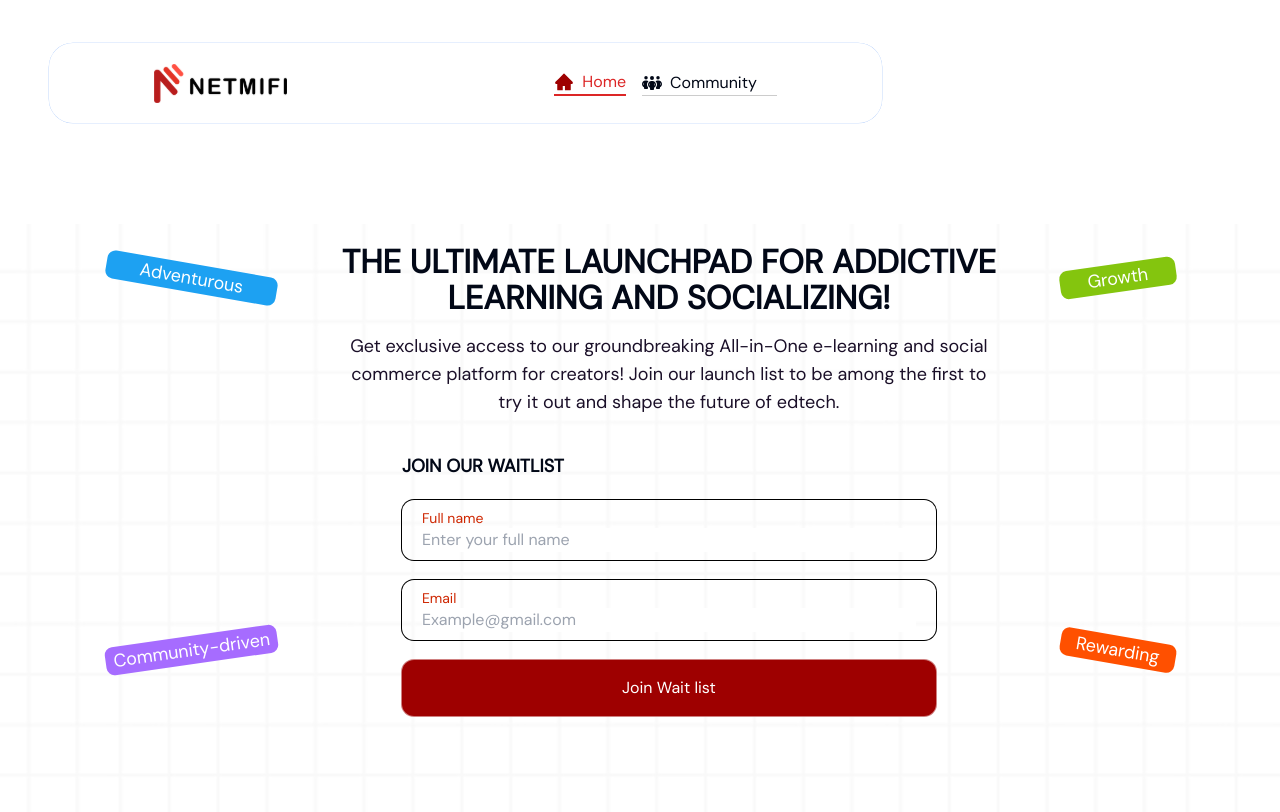
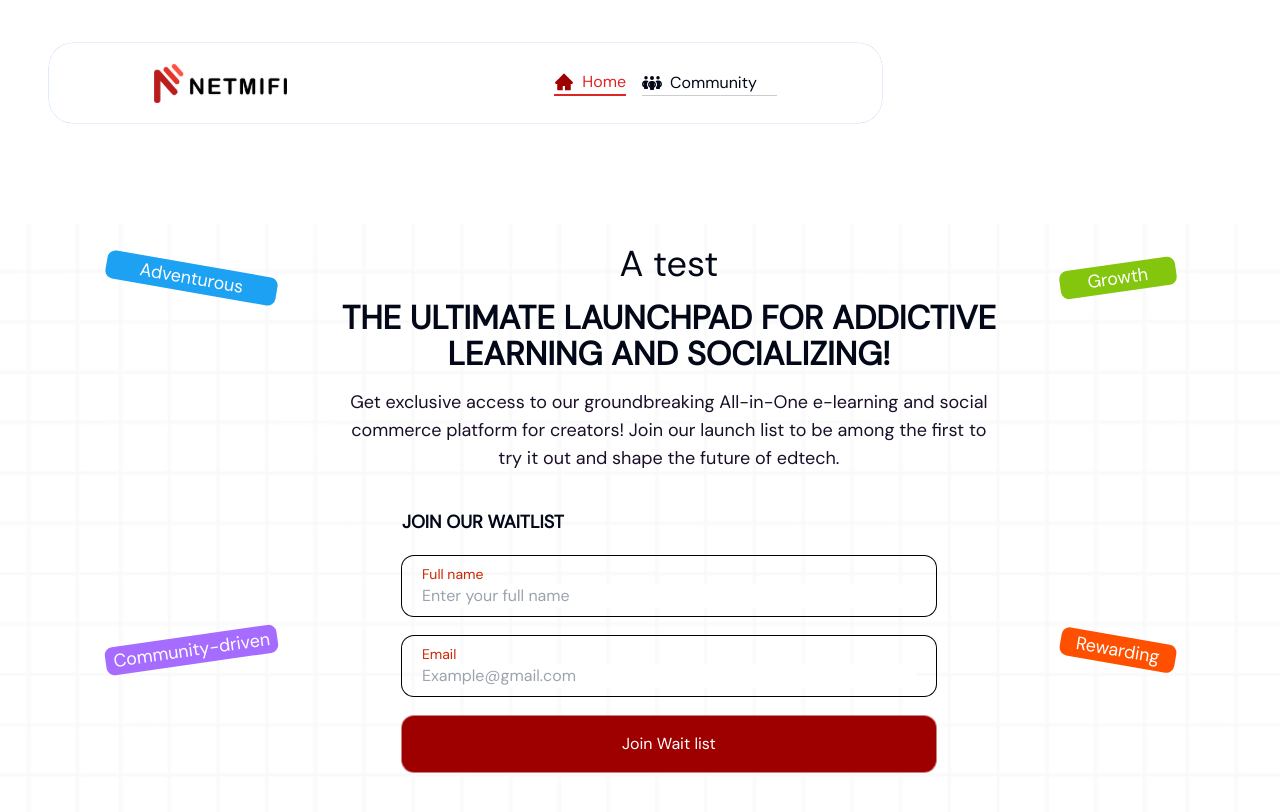
Before and after one commit to Victor-Okenwa/netmifi-waitlist, a React (Vite) app in the folder frontend/: page / in a window 1280 px wide. Shown: the top 812 px of the page. Built offline with nearby package versions, Linux system fonts and the light colour scheme; no server answers.

Commit message:
test text

```diff
--- a/frontend/src/pages/Home.tsx
+++ b/frontend/src/pages/Home.tsx
@@ -140,6 +140,7 @@ const Home = () => {
           </div>
         </div>
         <div className="flex flex-col items-start lg:items-center gap-4 z-10 p-5 lg:px-0">
+        <h1>A test</h1>
           <h1 className="text-2xl md:text-3xl lg:text-[2.05rem] font-bold lg:text-center lg:max-w-[700px]">
             THE ULTIMATE LAUNCHPAD FOR ADDICTIVE LEARNING AND SOCIALIZING!
           </h1>
```
